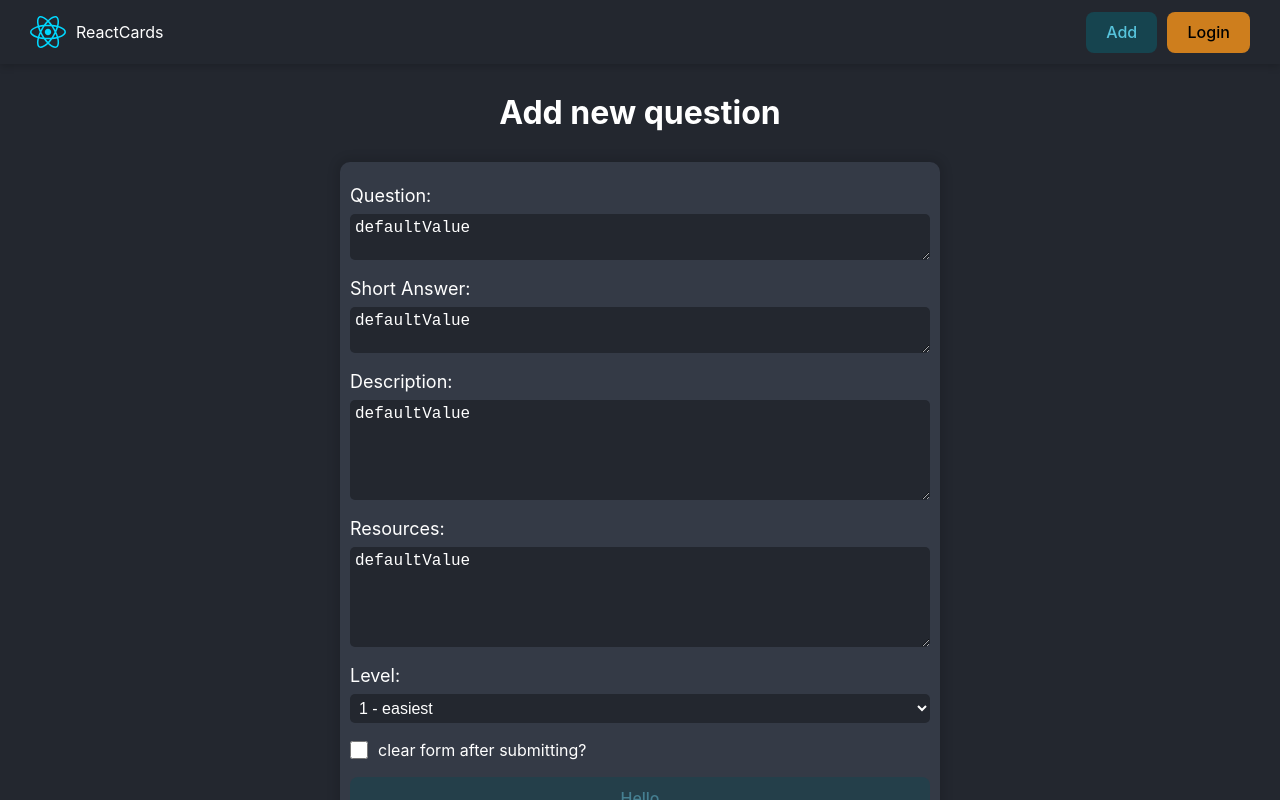
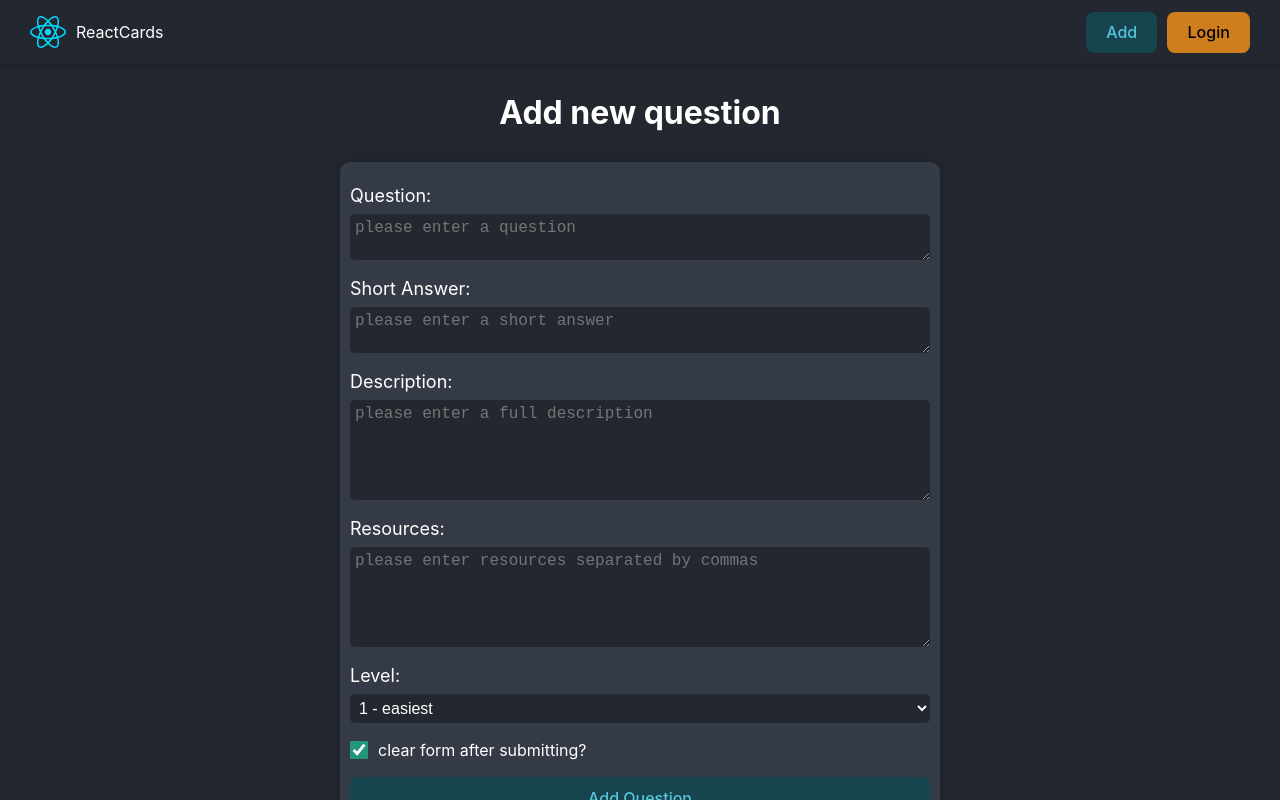
Before and after one commit to Yuliya-1102/react-app-course-cards, a React (Vite) app: page /addquestion in a window 1280 px wide. Built offline with nearby package versions, Linux system fonts and the light colour scheme.

Commit message:
add question page

```diff
--- a/db.json
+++ b/db.json
@@ -564,6 +564,120 @@
       "resources": [],
       "level": 1,
       "completed": false
+    },
+    {
+      "id": "de02",
+      "question": "defaultValue",
+      "answer": "defaultValue",
+      "description": "defaultValue",
+      "resources": [
+        "defaultValue"
+      ],
+      "level": 1,
+      "completed": false
+    },
+    {
+      "id": "6770",
+      "question": "defaultValue",
+      "answer": "defaultValue",
+      "description": "defaultValue",
+      "resources": [
+        "defaultValue"
+      ],
+      "level": 1,
+      "completed": false
+    },
+    {
+      "id": "282d",
+      "question": "defaultValue",
+      "answer": "defaultValue",
+      "description": "defaultValue",
+      "resources": [
+        "defaultValue"
+      ],
+      "level": 1,
+      "completed": false
+    },
+    {
+      "id": "424c",
+      "question": "defaultValue",
+      "answer": "defaultValue",
+      "description": "defaultValue",
+      "resources": [
+        "defaultValue"
+      ],
+      "level": 1,
+      "completed": false
+    },
+    {
+      "id": "7b63",
+      "question": "defaultValue",
+      "answer": "defaultValue",
+      "description": "defaultValue",
+      "resources": [
+        "defaultValue"
+      ],
+      "level": 1,
+      "completed": false
+    },
+    {
+      "id": "affd",
+      "question": "defaultValue",
+      "answer": "defaultValue",
+      "description": "defaultValue",
+      "resources": [
+        "defaultValue"
+      ],
+      "level": 1,
+      "completed": false
+    },
+    {
+      "id": "8d55",
+      "question": "defaultValue",
+      "answer": "defaultValue",
+      "description": "defaultValue",
+      "resources": [
+        "defaultValue"
+      ],
+      "level": 1,
+      "completed": false
+    },
+    {
+      "id": "130c",
+      "question": "gfdgd",
+      "answer": "dgxgc",
+      "description": "bvnvbv",
+      "resources": [
+        "yurte",
+        " 46tgfgsdfg",
+        "efdfdf"
+      ],
+      "level": 3,
+      "completed": false
+    },
+    {
+      "id": "d796",
+      "question": "trtrtre",
+      "answer": "dfgdfg",
+      "description": "ccvbvcb",
+      "resources": [
+        "eergh",
+        " wq4wrfdm"
+      ],
+      "level": 2,
+      "completed": false
+    },
+    {
+      "id": "45bc",
+      "question": "trtrtre",
+      "answer": "dfgdfg",
+      "description": "ccvbvcb",
+      "resources": [
+        "eergh",
+        " wq4wrfdm"
+      ],
+      "level": 1,
+      "completed": false
     }
   ]
 }
--- a/src/pages/AddQuestionPage/AddQuestionPage.jsx
+++ b/src/pages/AddQuestionPage/AddQuestionPage.jsx
@@ -1,18 +1,55 @@
+import { useActionState } from "react";
 import { Button } from "../../components/Button";
 import cls from "./AddQuestionPage.module.css";
+import { delayFn } from "../../helpers/delayFn";
+import { toast } from "react-toastify";
+import { API_URL } from "../../constants";
 
-const QuestionForm = () => {
+const createCardAction = async (_prevState, formData) => {
+  try {
+    await delayFn(); // function delay
+
+    const newQuestion = Object.fromEntries(formData);
+    const resources = newQuestion.resources.trim();
+    const isClearForm = newQuestion.clearForm; //formData.get("clearForm")
+
+    // делаем запрос на сервер и добавдяем новый обект
+    const response = await fetch(`${API_URL}/react`, {
+      method: "POST",
+      body: JSON.stringify({
+        question: newQuestion.question,
+        answer: newQuestion.answer,
+        description: newQuestion.description,
+        resources: resources.length ? resources.split(",") : [],
+        level: Number(newQuestion.level),
+        completed: false,
+        editDate: undefined,
+      }),
+    });
+
+    const question = response.json();
+    toast.success("New question is successfully created!");
+
+    return isClearForm ? {} : question;
+  } catch (error) {
+    toast.error(error.message);
+  }
+};
+
+const AddQuestionPage = () => {
+  const [formState, formAction, isPending] = useActionState(createCardAction, { clearForm: true });
+
   return (
     <>
       <h1 className={cls.formTitle}>Add new question</h1>
       <div className={cls.formContainer}>
-        <form className={cls.form}>
+        <form action={formAction} className={cls.form}>
           <input type="text" name="questionId" defaultValue={"defaultValue"} hidden />
 
           <div className={cls.formControl}>
             <label htmlFor="questionField">Question: </label>
             <textarea
-              defaultValue={"defaultValue"}
+              defaultValue={formState.question}
               name="question"
               id="questionField"
               cols="30"
@@ -24,7 +61,7 @@ const QuestionForm = () => {
           <div className={cls.formControl}>
             <label htmlFor="answerField">Short Answer: </label>
             <textarea
-              defaultValue={"defaultValue"}
+              defaultValue={formState.answer}
               name="answer"
               id="answerField"
               cols="30"
@@ -36,7 +73,7 @@ const QuestionForm = () => {
           <div className={cls.formControl}>
             <label htmlFor="descriptionField">Description: </label>
             <textarea
-              defaultValue={"defaultValue"}
+              defaultValue={formState.description}
               name="description"
               id="descriptionField"
               cols="30"
@@ -48,7 +85,7 @@ const QuestionForm = () => {
           <div className={cls.formControl}>
             <label htmlFor="resourcesField">Resources: </label>
             <textarea
-              defaultValue={"defaultValue"}
+              defaultValue={formState.resources}
               name="resources"
               id="resourcesField"
               cols="30"
@@ -58,7 +95,7 @@ const QuestionForm = () => {
           </div>
           <div className={cls.formControl}>
             <label htmlFor="levelField">Level: </label>
-            <select name="level" id="levelField" defaultValue={"defaultValue"}>
+            <select name="level" id="levelField" defaultValue={formState.level}>
               <option disabled>Question level</option>
               <hr />
               <option value="1">1 - easiest</option>
@@ -68,15 +105,21 @@ const QuestionForm = () => {
           </div>
 
           <label htmlFor="clearFormField" className={cls.clearFormControl}>
-            <input className={cls.checkbox} type="checkbox" name="clearForm" id="clearFormField" defaultValue={"defaultValue"} />
+            <input
+              className={cls.checkbox}
+              type="checkbox"
+              name="clearForm"
+              id="clearFormField"
+              defaultChecked={formState.clearForm}
+            />
             <span>clear form after submitting?</span>
           </label>
 
-          <Button isDisabled>Hello</Button>
+          <Button isDisabled={isPending}>Add Question</Button>
         </form>
       </div>
     </>
   );
 };
 
-export default QuestionForm;
+export default AddQuestionPage;
```
